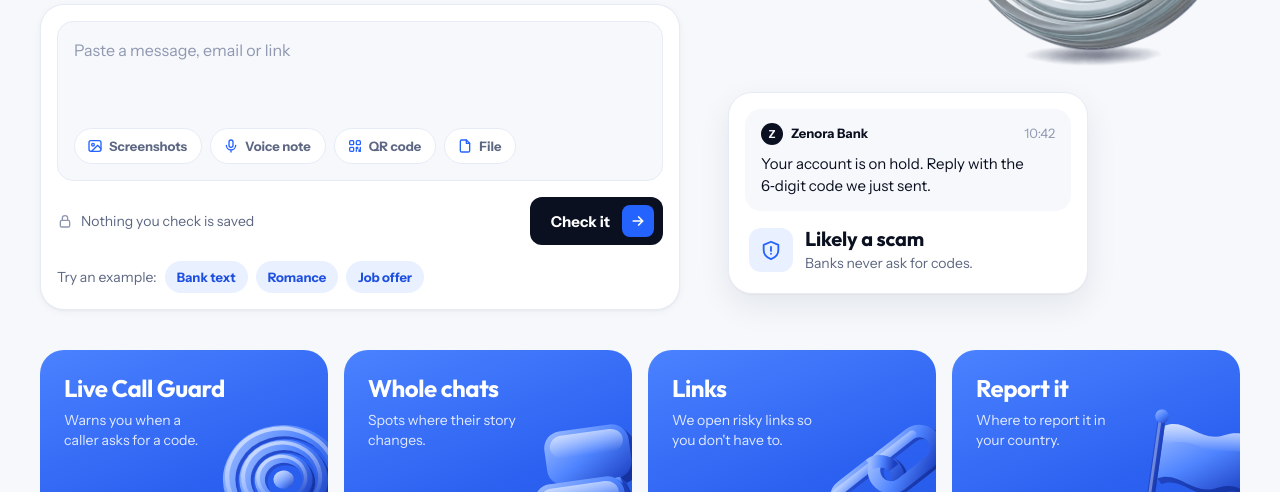
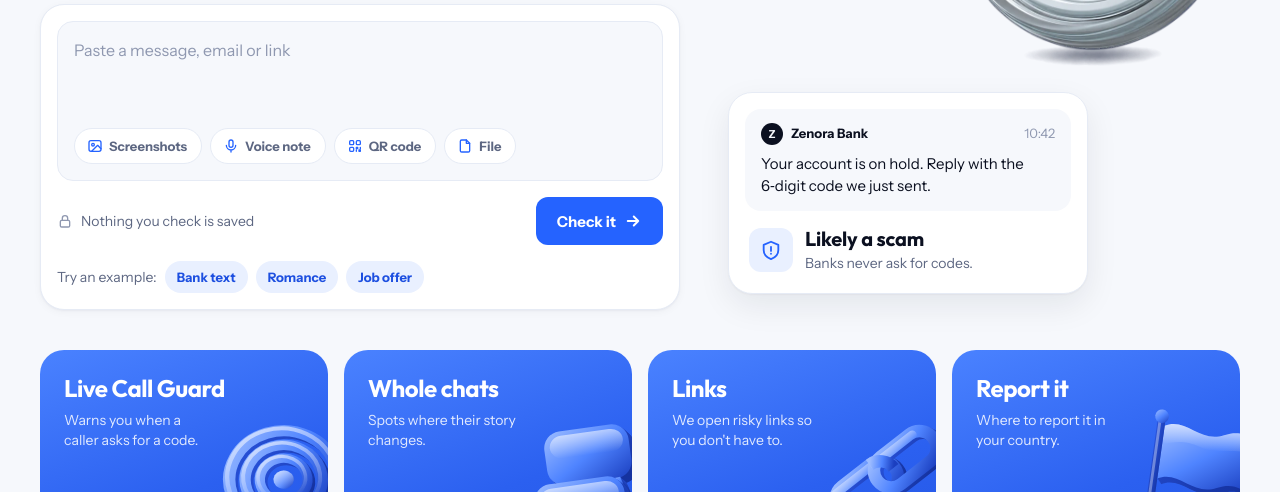
Before and after one commit to moyososvbL/TrueTick, a plain HTML site: page frontend/index.html in a window 1280 px wide. Shown: the part 308-800 px from the top of the page. Drawn offline with Linux system fonts and the light colour scheme.

Commit message:
Check it button: plain blue with a white arrow

```diff
--- a/frontend/index.html
+++ b/frontend/index.html
@@ -99,7 +99,7 @@
             <input type="file" id="pick-file" hidden>
             <div class="check-row">
               <span class="privacy"><svg class="icon" aria-hidden="true"><use href="#i-lock"/></svg>Nothing you check is saved</span>
-              <button class="btn btn-dark btn-go" id="check-btn" type="submit"><span class="label">Check it</span><i><svg class="icon" aria-hidden="true"><use href="#i-arrow"/></svg></i></button>
+              <button class="btn btn-blue btn-go" id="check-btn" type="submit"><span class="label">Check it</span><i><svg class="icon" aria-hidden="true"><use href="#i-arrow"/></svg></i></button>
             </div>
             <p class="form-error" id="form-error" role="alert" hidden></p>
             <div class="examples"><span>Try an example:</span>
--- a/frontend/styles.css
+++ b/frontend/styles.css
@@ -105,11 +105,12 @@ a { color: inherit; text-decoration: none; }
 .btn .icon { width: 18px; height: 18px; }
 .btn-dark { background: var(--black); color: var(--on-black); }
 .btn-ghost { background: var(--surface); border-color: var(--line); color: var(--ink); }
-.btn-blue { background: var(--blue); color: #fff; }
+.btn-blue { background: var(--blue); color: #fff; transition: background .15s; }
+.btn-blue:hover { background: var(--blue-ink); }
 .btn-sm { height: 40px; padding: 0 14px; font-size: 14px; }
-.btn-go { padding: 0 8px 0 20px; gap: 12px; }
-.btn-go i { width: 32px; height: 32px; border-radius: 8px; background: var(--blue); display: grid; place-items: center; color: #fff; }
-.btn-go i .icon { width: 16px; height: 16px; }
+.btn-go { gap: 8px; }
+.btn-go i { display: grid; place-items: center; color: #fff; }
+.btn-go i .icon { width: 18px; height: 18px; }
 .btn[disabled] { opacity: .65; cursor: progress; }
 .spinner { width: 18px; height: 18px; border-radius: 50%; border: 2.5px solid currentColor; border-right-color: transparent; animation: spin .8s linear infinite; }
 @keyframes spin { to { transform: rotate(360deg); } }
```
